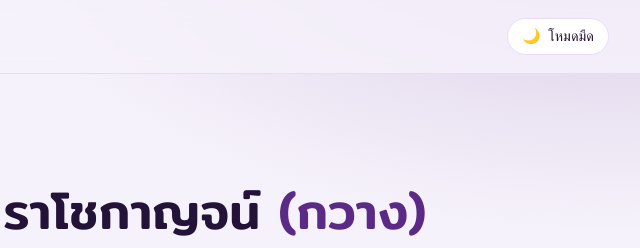
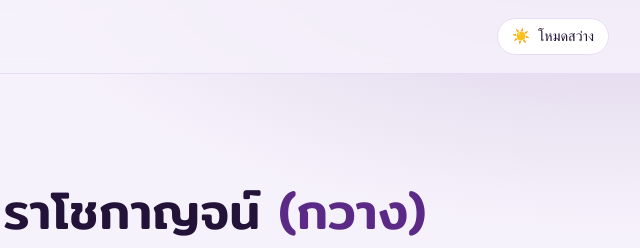
Before and after one commit to Kmipxy86/devpool-profile-2026, a plain HTML site: page index.html in a window 1280 px wide. Shown: the top 248 px of the page, 511-1151 px from the left. Drawn offline with Linux system fonts and the light colour scheme; no server answers; a web font is replaced by a local one.

Commit message:
Refactor theme loading and icon/text updates
Updated theme selection logic to use default value from HTML.

```diff
--- a/index.html
+++ b/index.html
@@ -448,16 +448,17 @@
   const icon = document.getElementById('themeIcon');
   const text = document.getElementById('themeText');
 
-  // อ่านค่าที่เคยเลือกไว้ (กันพังในบางสภาพแวดล้อมด้วย try/catch)
+  // อ่านค่าที่เคยเลือกไว้ หรือใช้ค่าเริ่มต้นใน <html> (กันพังด้วย try/catch)
   let saved = null;
   try { saved = localStorage.getItem('theme'); } catch (e) {}
-  if (saved) applyTheme(saved);
+  applyTheme(saved || root.getAttribute('data-theme') || 'light');
 
   function applyTheme(mode) {
     root.setAttribute('data-theme', mode);
     const dark = mode === 'dark';
-    icon.textContent = dark ? '☀️' : '🌙';
-    text.textContent = dark ? 'โหมดสว่าง' : 'โหมดมืด';
+    // ไอคอน/ข้อความ สื่อถึงโหมดปัจจุบัน
+    icon.textContent = dark ? '🌙' : '☀️';
+    text.textContent = dark ? 'โหมดมืด' : 'โหมดสว่าง';
     try { localStorage.setItem('theme', mode); } catch (e) {}
   }
 
```
